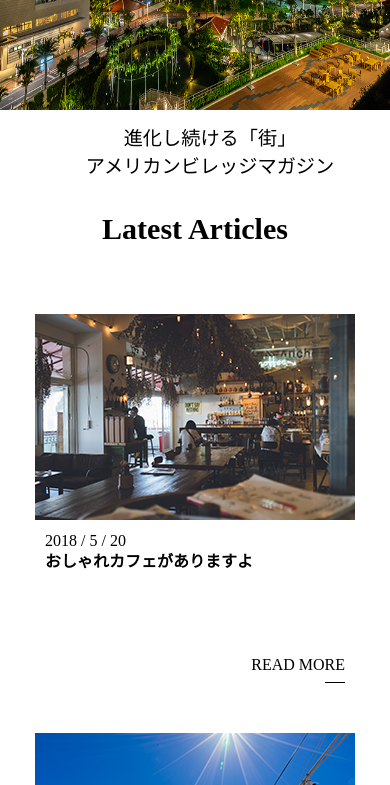
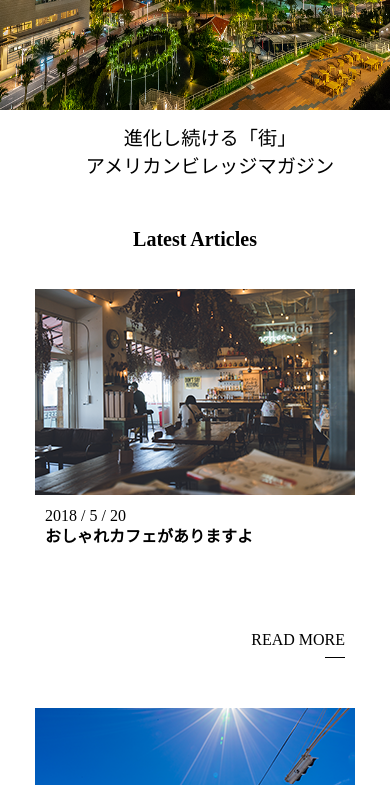
Before and after one commit to erika625/OJT, a website: page index.html in a window 390 px wide. Shown: the part 315-1100 px from the top of the page. Drawn offline with nearby package versions, Linux system fonts and the light colour scheme.

Commit message:
h2　レスポンシブ対応

```diff
--- a/sass/_bottom.scss
+++ b/sass/_bottom.scss
@@ -90,3 +90,13 @@ footer {
     background-color: black;
     color: #ffffff;
 }
+
+@media screen and (max-width:767px){
+    section {
+        h2 {
+            margin-top: 50px;
+            margin-bottom: 20px;
+            font-size: 20px;
+        }
+    }
+}
```
Also changed, not shown: css/style.css.
